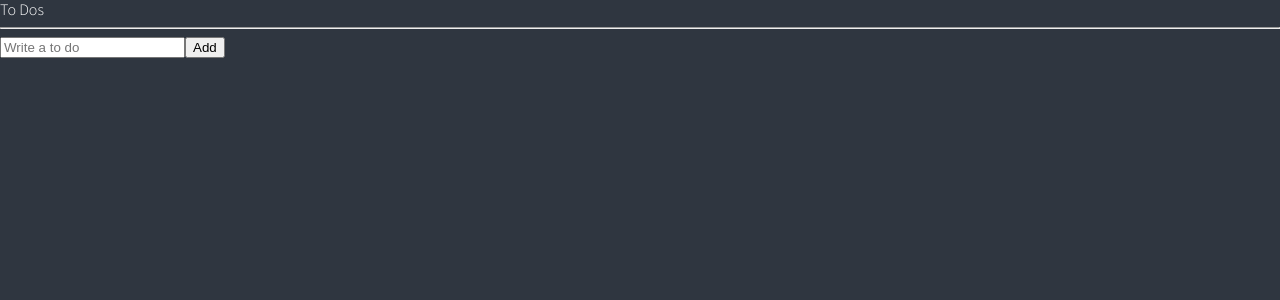
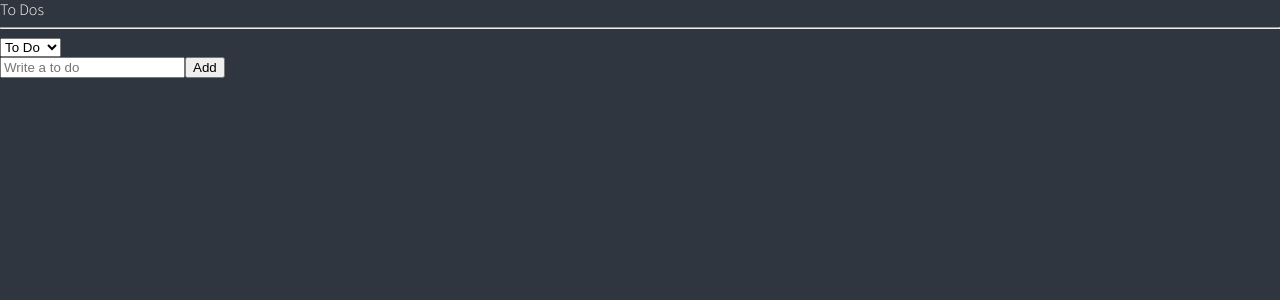
Before and after one commit to ws0671/todo-app, a React (Create React App) app: page / in a window 1280 px wide. Shown: the top 300 px of the page. Built offline with nearby package versions, Linux system fonts and the light colour scheme.

Commit message:
6.17 Selectors part Two

```diff
--- a/src/atoms.tsx
+++ b/src/atoms.tsx
@@ -1,4 +1,4 @@
-import { atom } from "recoil";
+import { atom, selector } from "recoil";
 
 export interface IToDo {
   text: string;
@@ -6,7 +6,21 @@
   category: "TO_DO" | "DOING" | "DONE";
 }
 
+export const categoryState = atom({
+  key: "category",
+  default: "TO_DO",
+});
+
 export const toDoState = atom<IToDo[]>({
   key: "toDo",
   default: [],
 });
+
+export const toDoSelector = selector({
+  key: "toDoSelector",
+  get: ({ get }) => {
+    const toDos = get(toDoState);
+    const category = get(categoryState);
+    return toDos.filter((toDo) => toDo.category === category);
+  },
+});
--- a/src/components/ToDoList.tsx
+++ b/src/components/ToDoList.tsx
@@ -1,23 +1,28 @@
-import React, { useState } from "react";
-import { useForm } from "react-hook-form";
-import { atom, useRecoilState, useRecoilValue } from "recoil";
-import { toDoState } from "../atoms";
+import { useRecoilState, useRecoilValue } from "recoil";
+import { toDoSelector, categoryState } from "../atoms";
 import CreateToDo from "./CreateToDo";
 import ToDo from "./ToDo";
 
 function ToDoList() {
-  const toDos = useRecoilValue(toDoState);
+  const toDos = useRecoilValue(toDoSelector);
+  const [category, setCategory] = useRecoilState(categoryState);
+  const onInput = (event: React.FormEvent<HTMLSelectElement>) => {
+    setCategory(event.currentTarget.value);
+  };
 
   return (
     <div>
       <h1>To Dos</h1>
       <hr />
+      <select value={category} onInput={onInput}>
+        <option value="TO_DO">To Do</option>
+        <option value="DOING">Doing</option>
+        <option value="DONE">DONE</option>
+      </select>
       <CreateToDo />
-      <ul>
-        {toDos.map((toDo) => (
-          <ToDo key={toDo.id} {...toDo} />
-        ))}
-      </ul>
+      {toDos?.map((toDo) => (
+        <ToDo key={toDo.id} {...toDo} />
+      ))}
     </div>
   );
 }
```
